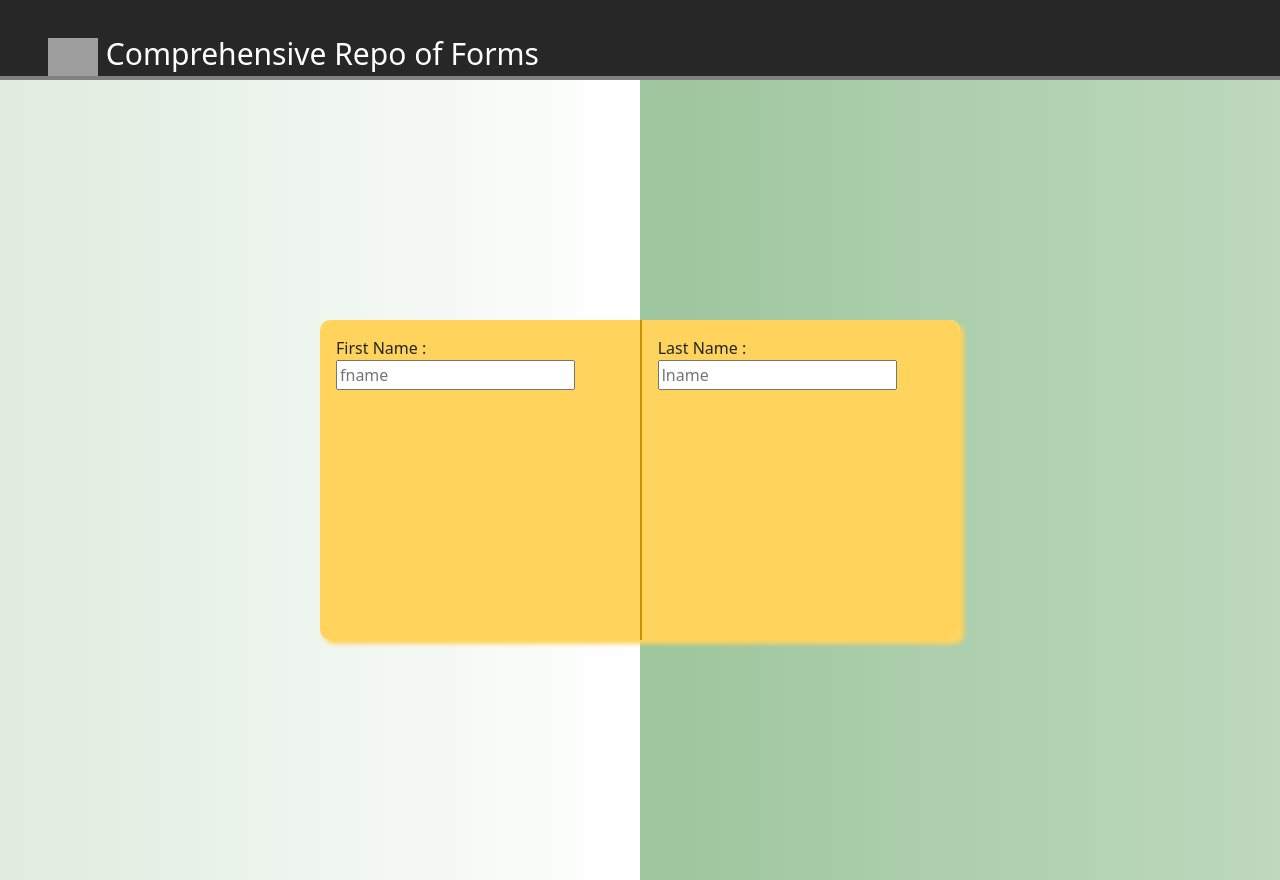
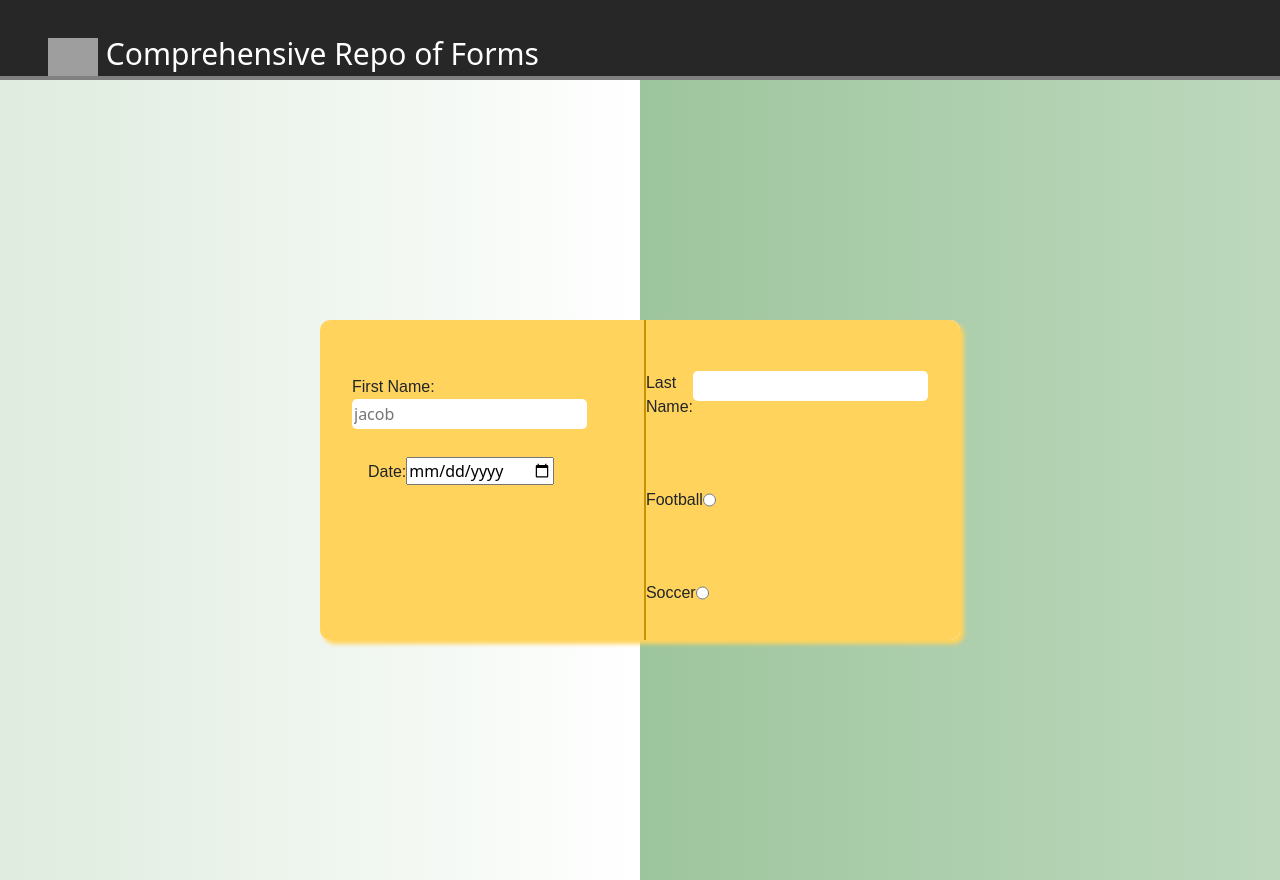
Before and after one commit to JL1172/React-Form-Playground, a React (Create React App) app: page /form-2 in a window 1280 px wide. Built offline with nearby package versions, Linux system fonts and the light colour scheme; grey boxes are pictures that could not be loaded.

Commit message:
workingonsecondform

```diff
--- a/src/components/Second-Form/SecondForm.js
+++ b/src/components/Second-Form/SecondForm.js
@@ -3,22 +3,37 @@ import { SecondStyledForm } from "../styledComps"
 export default function SecondForm(props) {
     return (
         <SecondStyledForm>
-        <div id ="container">
-            <form>
-                <div id = "firstColumn">
-                    <div>
-                    <label htmlFor="fname">First Name : </label>
-                    <input type="text" id = "fname" name = "fname" placeholder="fname" />
+            <div id="container">
+                <form>
+                    <div id="firstColumn">
+                        <div className="wrapper">
+                            <div id="fname">
+                                <label htmlFor="fname">First Name: </label>
+                                <input type="text" id="fname" name="fname" placeholder="jacob" />
+                                <div className="radio">
+                                    <label htmlFor="favColor">Date:</label>
+                                    <input type="date" />
+                                </div>
+                            </div>
+                        </div>
                     </div>
-                </div>
-                <div id = "secondColumn">
-                    <div>
-                <label htmlFor="lname">Last Name : </label>
-                    <input type="text" id = "lname" name = "lname" placeholder="lname" />
+                    <div id="secondColumn">
+                        <div className="wrapper">
+                            <div id="lname">
+                                <label htmlFor="lname">Last Name: </label>
+                                <input type="text" id="lname" name="lname" placeholder="" />
+                            </div>
+                            <div className="radio">
+                                <span>Football</span><input type="radio" name="sport" value="football" />
+                            </div>
+                            <div className="radio">
+                                <span>Soccer</span><input type="radio" name="sport" value="soccer" />
+                            </div>
+
+                        </div>
                     </div>
-                </div>
-            </form>
-        </div>
+                </form>
+            </div>
         </SecondStyledForm>
     )
 }
--- a/src/components/styledComps.js
+++ b/src/components/styledComps.js
@@ -319,23 +319,42 @@ animation : ${secondFormKf} 2s forwards;
         background-color : rgb(255, 211, 92);
         #firstColumn {
             border-right : 2px solid rgb(201, 147, 0);
-            padding-right : 2rem;
+            padding-right : 1.3rem;
             display : flex;
             justify-content : flex-start;
             div {
                 padding-left : 1rem;
-                padding-top : 1rem;
+                padding-top : 1.7rem;
             }
         }
         #secondColumn {
             padding-right : 2rem;
             display : flex;
             justify-content : flex-start;
-            div {
-                padding-left : 1rem;
+            .wrapper {
+                display : flex;
+                flex-direction : column;
                 padding-top : 1rem;
+                justify-content : space-around;
+                #lname {
+                    display : flex;
+                }
+                #fname {
+                    display : flex;
+                }
+                .radio {
+                    display : flex;
+                }
             }
         }
     }
 }
+input[type=text] {
+    border  : none;
+    height : 30px;
+    border-radius : 5px;
+}
+label,span {
+    font-family : Arial, Helvetica, sans-serif;
+}
 `
```
